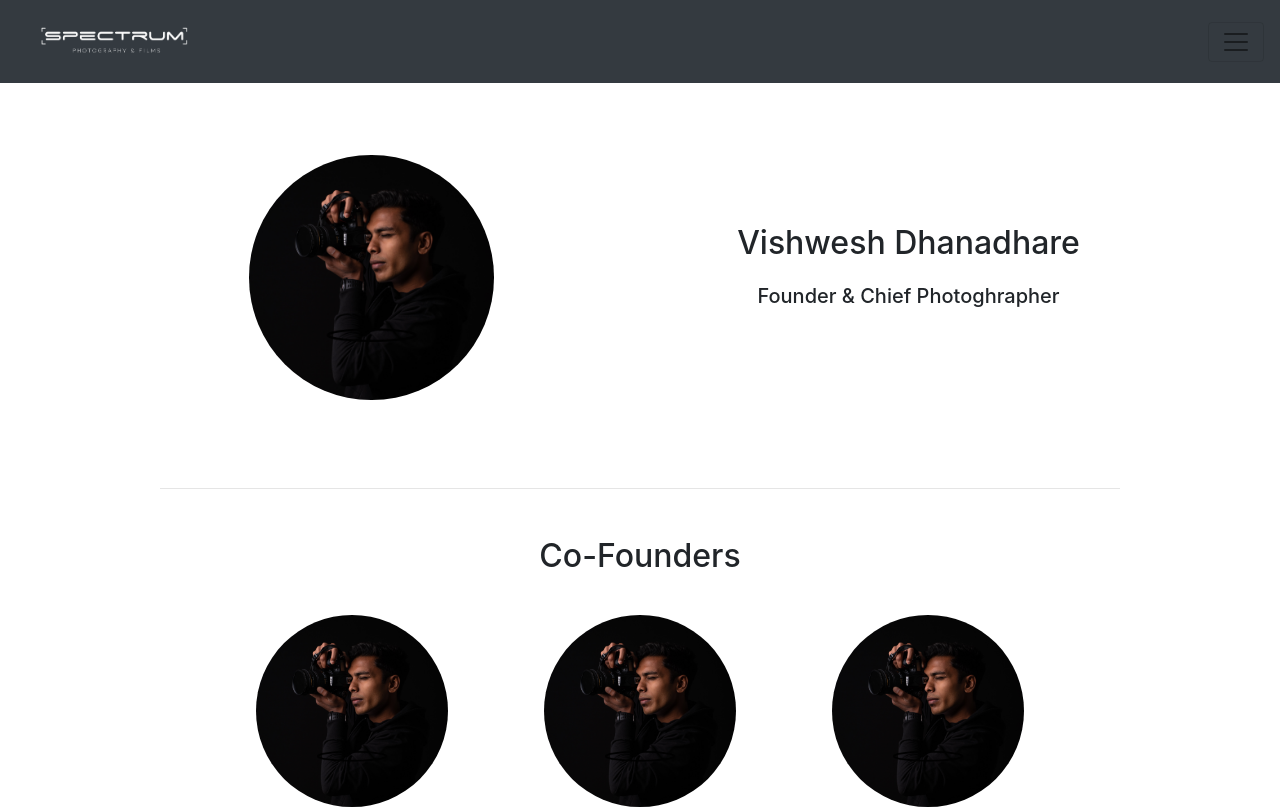
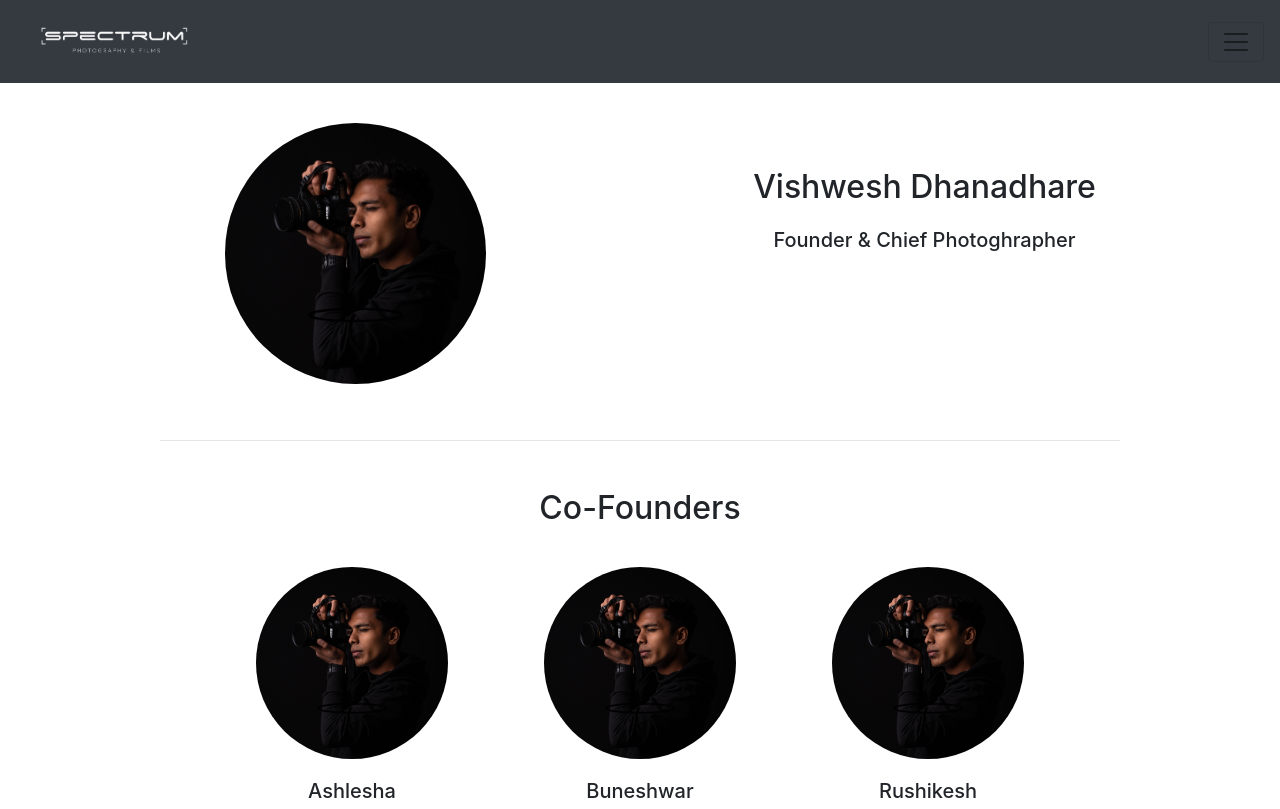
Before and after one commit to akramansari1433/spectrum, a React (Create React App) app: page /about in a window 1280 px wide. Shown: the top 809 px of the page. Built offline with nearby package versions, Linux system fonts and the light colour scheme.

Commit message:
changes  added

```diff
--- a/src/components/About/About.js
+++ b/src/components/About/About.js
@@ -5,12 +5,12 @@ import "bootstrap-icons/font/bootstrap-icons.css";
 function About() {
     return (
         <div>
-            <div className="container p-5">
+            <div className="container p-3">
                 <div className="row text-center">
                     <div className="col-12 col-md-6 col-sm-12 p-4">
                         <img src={founder} alt="founder" className="rounded-circle w-50"/>
                     </div>
-                    <div className="col-12 col-md-6 col-sm-12 my-5 p-4">
+                    <div className="col-12 col-md-6 col-sm-12 my-5 px-4">
                         <h1>Vishwesh Dhanadhare</h1>
                         <h5>Founder & Chief Photoghrapher</h5>
                     </div>
@@ -68,15 +68,15 @@ function About() {
                 <div className="col-12 col-md-6 col-sm-12 p-4">
                     <div className="p-5">
                         <div className="flex">
-                            <i class="bi bi-envelope-fill f3"></i>
+                            <i className="bi bi-envelope-fill f3"></i>
                             <p className="px-3 f4">spectrum@gmail.com</p>
                         </div>
                         <div className="flex">
-                            <i class="bi bi-telephone-fill f3"></i>
+                            <i className="bi bi-telephone-fill f3"></i>
                             <p className="px-3 f4">+91 9876543210</p>
                         </div>
                         <div className="flex">
-                            <i class="bi bi-geo-alt-fill f3"></i>
+                            <i className="bi bi-geo-alt-fill f3"></i>
                             <p className="px-3 f4">Spectrum Studio Ground Floor Meghgiri Hostel<br/> Behind Bank of Maharashtra, Ambegaon(Budruk),<br/> Pune-411046</p>
                         </div>
                     </div>
```
